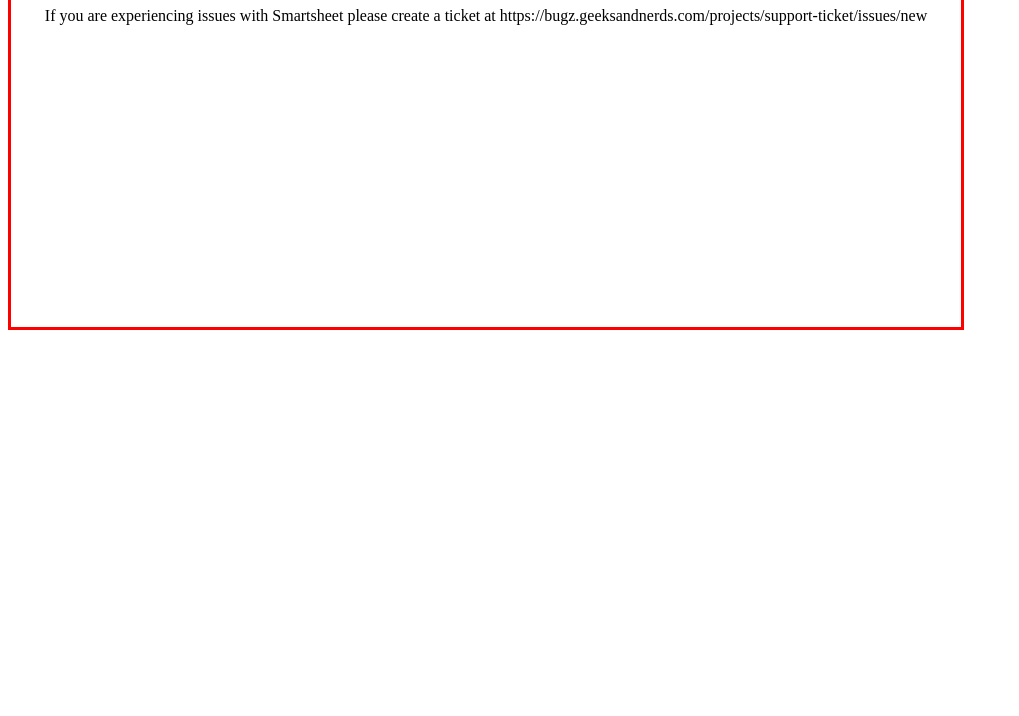
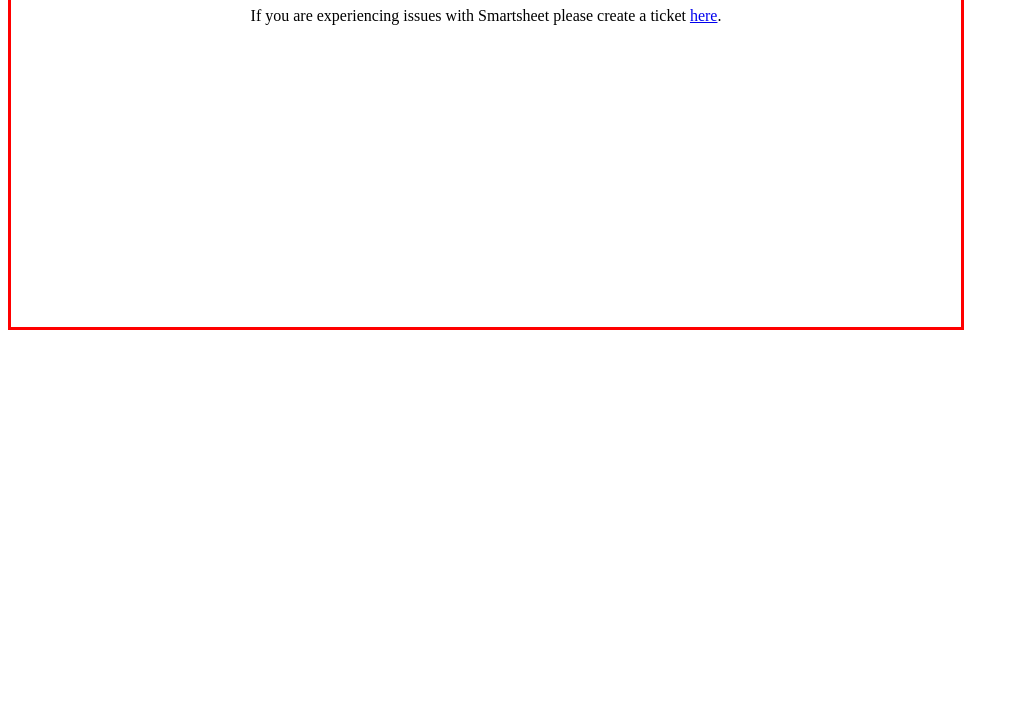
Before and after one commit to geeksandnerds-IT/geeksandnerds-IT.github.io, a plain HTML site: page help.html in a window 1280 px wide. Shown: the part 84-800 px from the top of the page, without its empty margins (0-1019 px from the left). Drawn offline with Linux system fonts and the light colour scheme.

Commit message:
Update help.html

```diff
--- a/help.html
+++ b/help.html
@@ -14,7 +14,7 @@
                 </h1>
 
                 <p>
-                    If you are experiencing issues with Smartsheet please create a ticket at https://bugz.geeksandnerds.com/projects/support-ticket/issues/new
+                    If you are experiencing issues with Smartsheet please create a ticket <a href="https://bugz.geeksandnerds.com/projects/support-ticket/issues/new">here</a>.
                 </p>
 
         </div>
```
